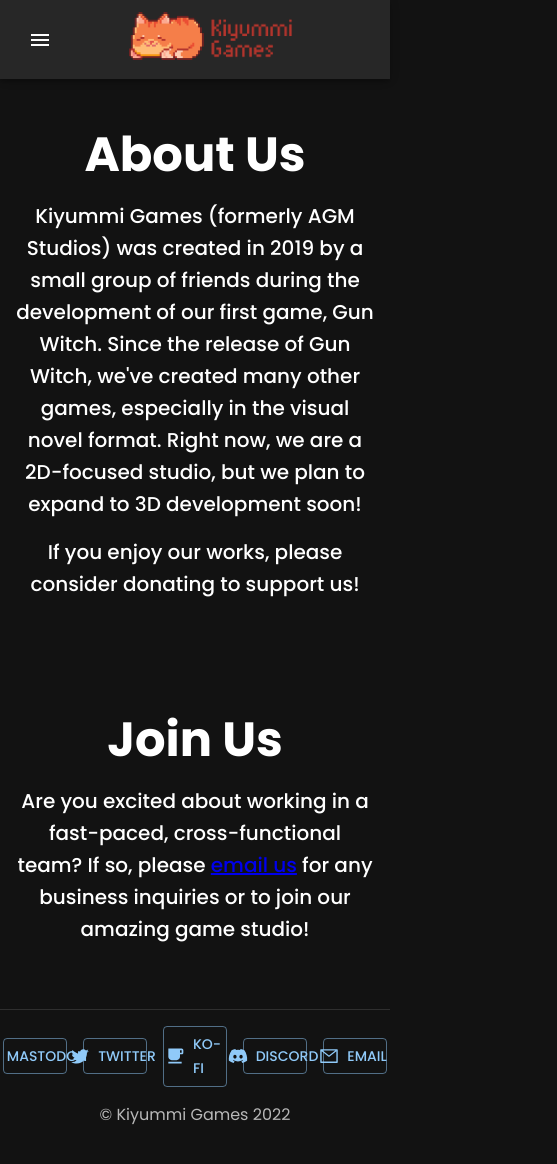
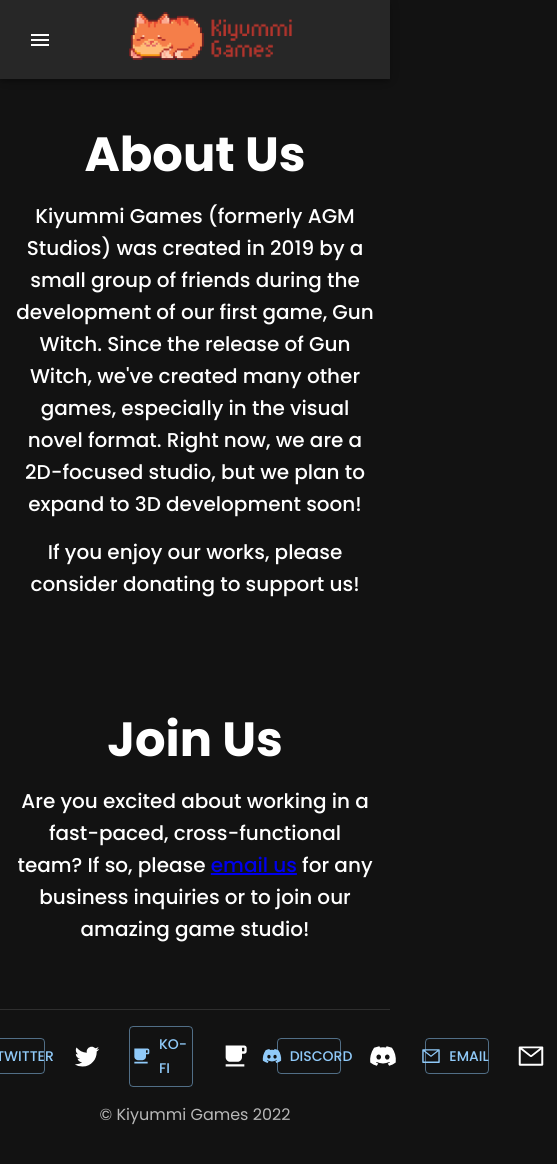
Before and after one commit to berrybus/kiyummi-website-old, a React (Create React App) app: page /about in a window 390 px wide. Shown: the top 1164 px of the page, 557 px wide, since content can reach past the window. Built offline with nearby package versions, Linux system fonts and the light colour scheme.

Commit message:
fix footer link on mobile

```diff
--- a/src/Footer.js
+++ b/src/Footer.js
@@ -3,6 +3,7 @@ import Box from "@mui/material/Box";
 import Container from "@mui/material/Container";
 import Typography from "@mui/material/Typography";
 import Button from "@mui/material/Button";
+import IconButton from "@mui/material/IconButton";
 import Stack from "@mui/material/Stack";
 import Divider from "@mui/material/Divider";
 import TwitterIcon from "@mui/icons-material/Twitter";
@@ -37,9 +38,20 @@ function Footer() {
             href="https://mastodon.gamedev.place/@kiyummi"
             rel="me"
             startIcon={<FaMastodon />}
+            sx={{ display: { sm: "none", md: "flex" } }}
           >
             Mastodon
           </Button>
+
+          <IconButton
+            href="https://mastodon.gamedev.place/@kiyummi"
+            rel="me"
+            aria-label="mastodon"
+            size="large"
+            sx={{ display: { sm: "flex", md: "none" } }}
+          >
+            <FaMastodon fontSize="inherit" />
+          </IconButton>
 
           <Button
             variant="outlined"
@@ -47,9 +59,20 @@ function Footer() {
             target="_blank"
             rel="noopener noreferrer"
             startIcon={<TwitterIcon />}
+            sx={{ display: { sm: "none", md: "flex" } }}
           >
             Twitter
           </Button>
+
+          <IconButton
+            href="https://twitter.com/dev_witch"
+            target="_blank"
+            aria-label="twitter"
+            size="large"
+            sx={{ display: { sm: "flex", md: "none" } }}
+          >
+            <TwitterIcon fontSize="inherit" />
+          </IconButton>
 
           <Button
             variant="outlined"
@@ -57,9 +80,20 @@ function Footer() {
             target="_blank"
             rel="noopener noreferrer"
             startIcon={<LocalCafeIcon />}
+            sx={{ display: { sm: "none", md: "flex" } }}
           >
             Ko-fi
           </Button>
+
+          <IconButton
+            href="https://ko-fi.com/kiyummi"
+            target="_blank"
+            aria-label="ko-fi"
+            size="large"
+            sx={{ display: { sm: "flex", md: "none" } }}
+          >
+            <LocalCafeIcon fontSize="inherit" />
+          </IconButton>
 
           <Button
             variant="outlined"
@@ -67,18 +101,41 @@ function Footer() {
             target="_blank"
             rel="noopener noreferrer"
             startIcon={<FaDiscord />}
+            sx={{ display: { sm: "none", md: "flex" } }}
           >
             Discord
           </Button>
+
+          <IconButton
+            href="https://discord.gg/ke4E8Wgzpw"
+            target="_blank"
+            aria-label="discord"
+            size="large"
+            sx={{ display: { sm: "flex", md: "none" } }}
+          >
+            <FaDiscord fontSize="inherit" />
+          </IconButton>
+
           <Button
             variant="outlined"
             href="mailto:kiyummigames@gmail.com"
             target="_blank"
             rel="noopener noreferrer"
             startIcon={<AiOutlineMail />}
+            sx={{ display: { sm: "none", md: "flex" } }}
           >
             Email
           </Button>
+
+          <IconButton
+            href="mailto:kiyummigames@gmail.com"
+            target="_blank"
+            aria-label="email"
+            size="large"
+            sx={{ display: { sm: "flex", md: "none" } }}
+          >
+            <AiOutlineMail fontSize="inherit" />
+          </IconButton>
         </Stack>
         <Copyright />
       </Container>
```
